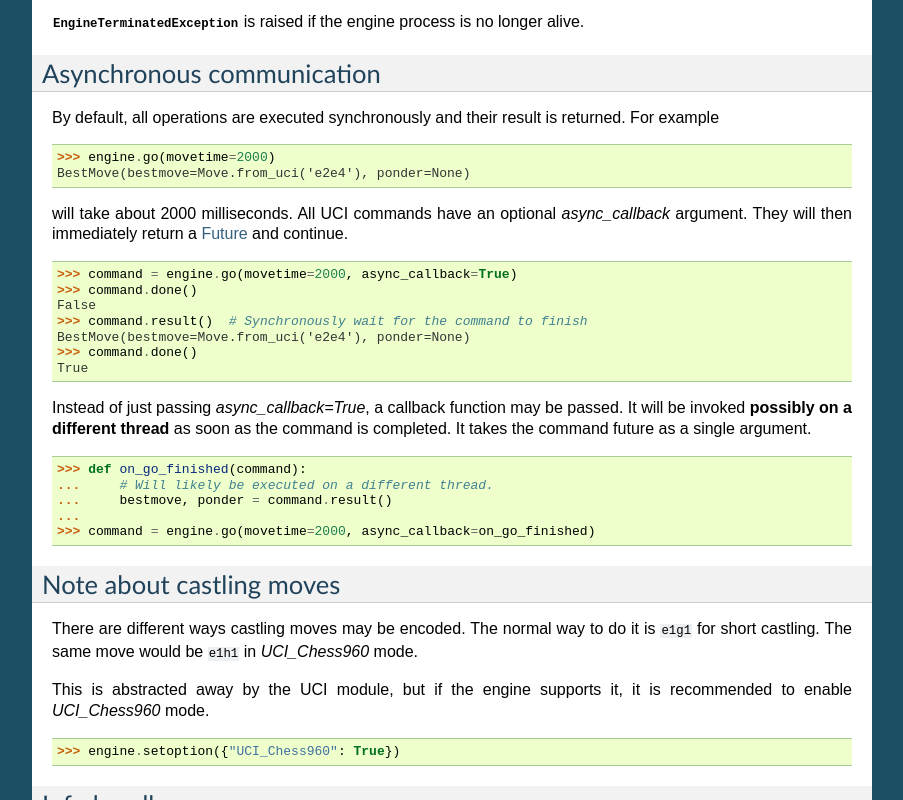
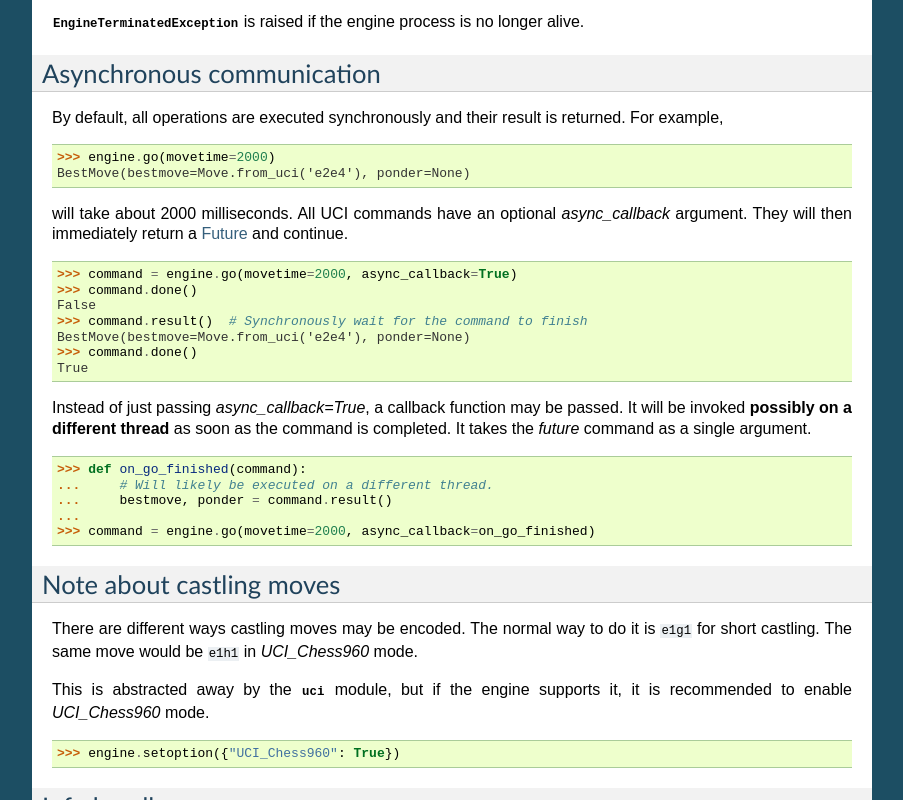
Before and after one commit to niklasf/python-chess, a Sphinx documentation site: the page built from docs/uci.rst, in a window 1280 px wide and 1400 px high, cut to the strip 600-1400 px from the top of the window. Shown: the whole strip, without its empty margins (198-1101 px from the left). Built offline with Sphinx 7.4.7, drawn with Linux system fonts in a browser that asks for light colours; part of the change alters nothing that is shown.

```diff
--- a/docs/uci.rst
+++ b/docs/uci.rst
@@ -21,11 +21,12 @@ The `Universal Chess Interface`_ is a protocol for communicating with engines.
 
     .. py:attribute:: author
 
-        The author, as sent via *id author*. Just like the name.
+        The author of the engine. Conforming engines should send this as
+        *id author* after the initial *uci* command.
 
     .. py:attribute:: options
 
-        A case insensitive dictionary of :ref:`options`. The engine should send
+        A case-insensitive dictionary of :ref:`options`. The engine should send
         available options when it receives the initial *uci* command.
 
     .. py:attribute:: uciok
@@ -59,7 +60,7 @@ Asynchronous communication
 --------------------------
 
 By default, all operations are executed synchronously and their result is
-returned. For example
+returned. For example,
 
 >>> engine.go(movetime=2000)
 BestMove(bestmove=Move.from_uci('e2e4'), ponder=None)
@@ -78,7 +79,7 @@ True
 
 Instead of just passing *async_callback=True*, a callback function may be
 passed. It will be invoked **possibly on a different thread** as soon as the
-command is completed. It takes the command future as a single argument.
+command is completed. It takes the *future* command as a single argument.
 
 >>> def on_go_finished(command):
 ...     # Will likely be executed on a different thread.
@@ -93,8 +94,8 @@ There are different ways castling moves may be encoded. The normal way to do it
 is ``e1g1`` for short castling. The same move would be ``e1h1`` in
 *UCI_Chess960* mode.
 
-This is abstracted away by the UCI module, but if the engine supports it, it
-is recommended to enable *UCI_Chess960* mode.
+This is abstracted away by the :mod:`~chess.uci` module, but if the engine
+supports it, it is recommended to enable *UCI_Chess960* mode.
 
 >>> engine.setoption({"UCI_Chess960": True})
 
@@ -110,8 +111,8 @@ Info handler
 
     .. py:attribute:: mate
 
-        Mate in x or ``None``. Negative if the engine thinks it is going to be
-        mated.
+        "Mate in x" or ``None``. Negative number if the engine thinks it is
+        going to be mated.
 
     .. py:attribute:: lowerbound
 
@@ -160,7 +161,7 @@ Options
         Officially documented types are ``check`` for a boolean value, ``spin``
         for an integer value between a minimum and a maximum, ``combo`` for an
         enumeration of predefined string values (one of which can be selected),
-        ``button`` for an action and ``string`` for a textfield.
+        ``button`` for an action and ``string`` for a text field.
 
     .. py:attribute:: default
 
```
